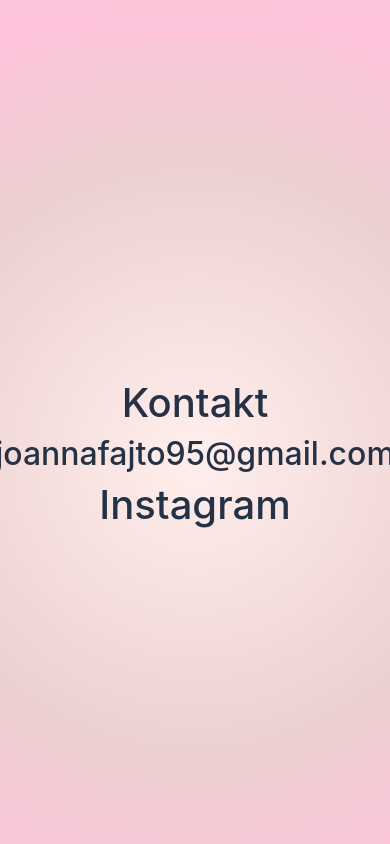
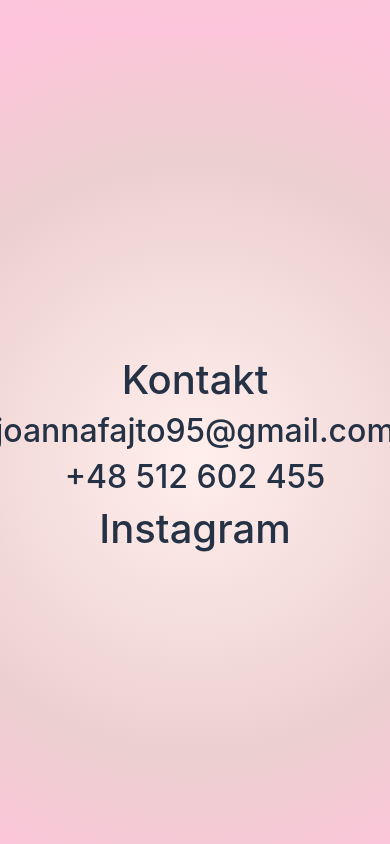
Before and after one commit to zbigniewstefaniuk/nails-reservation-page, a React (Create React App) app: page / in a window 390 px wide. Shown: the part 3805-4649 px from the top of the page. Built offline with nearby package versions, Linux system fonts and the light colour scheme.

Commit message:
added phone contact

```diff
--- a/src/components/Contact.js
+++ b/src/components/Contact.js
@@ -6,6 +6,7 @@ function Footer() {
     <div>
       <h1>Kontakt</h1>
       <h2>joannafajto95@gmail.com</h2>
+      <h2>+48 512 602 455</h2>
       <div className='insta-photos'>
           <h1>Instagram</h1>
         {/* <Feed
```
